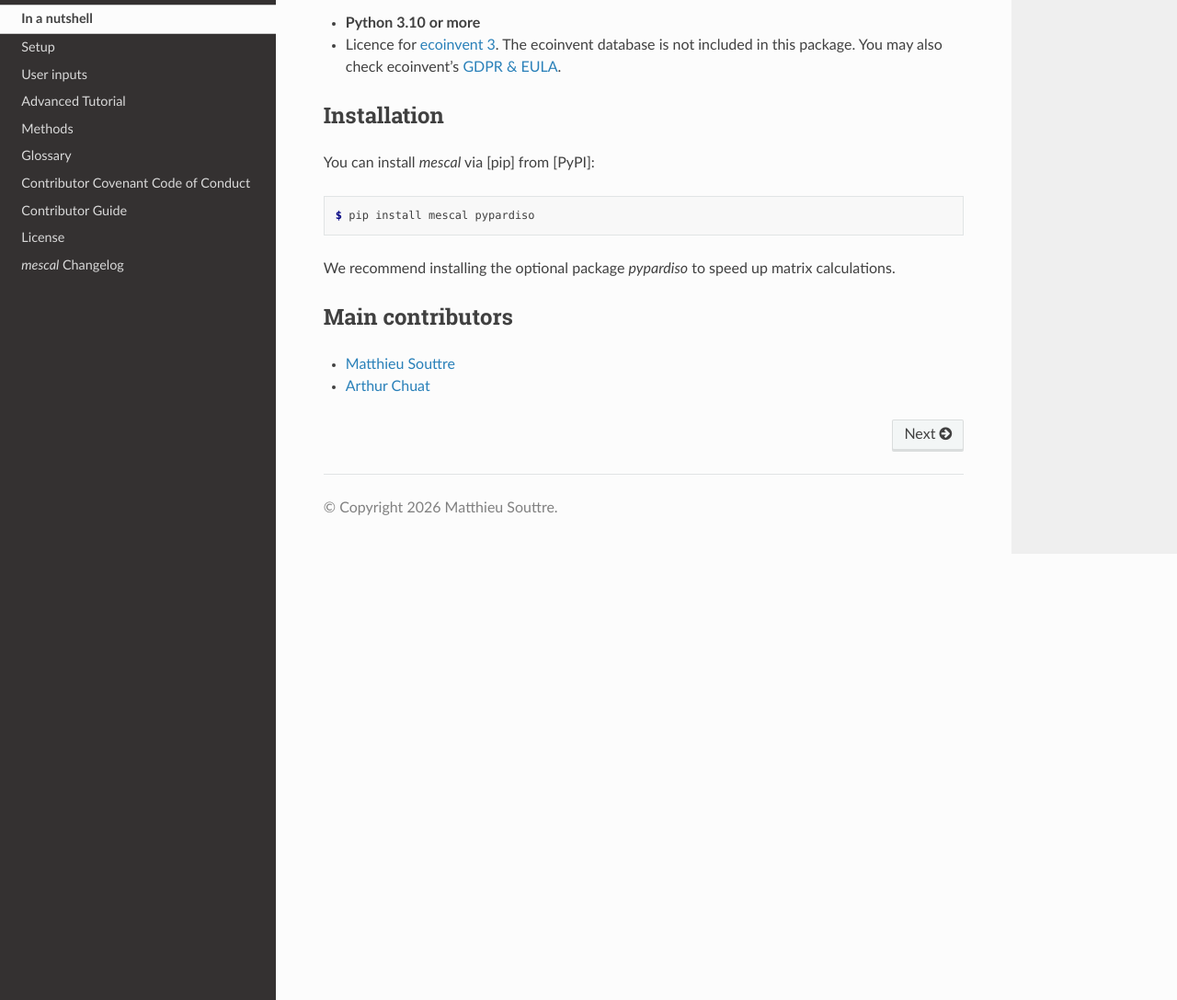
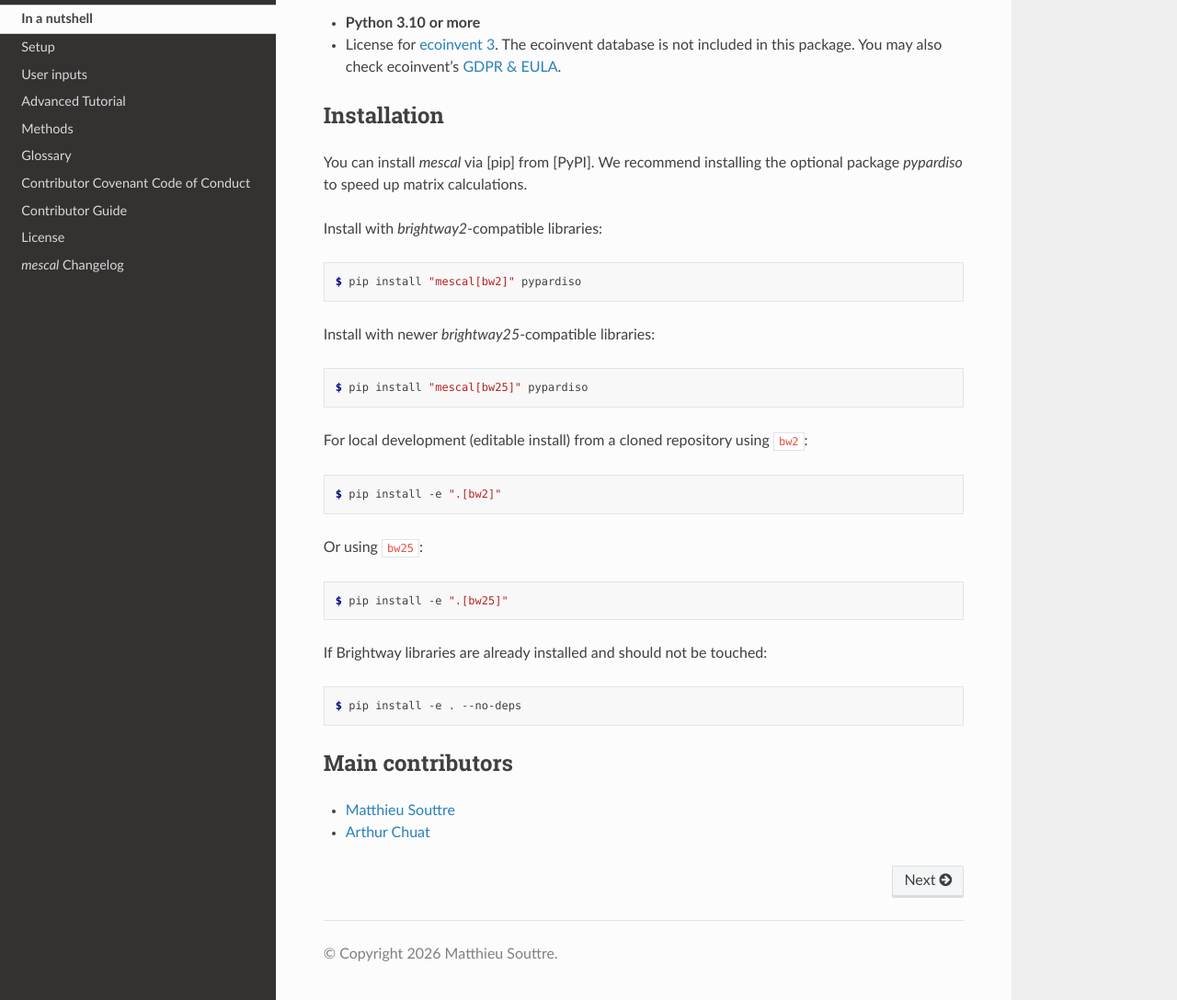
Before and after one commit to matthieu-str/mescal, a Sphinx documentation site: the page built from docs/index.md, in a window 1280 px wide and 1400 px high, scrolled down 1107 px. Shown: the part 313-1400 px from the top of the window at 92% size. Built offline with Sphinx 7.4.7 and the Read the Docs theme 3.1.0, drawn with Linux system fonts in a browser that asks for light colours; pages that are not in the unit, such as notebooks, are missing from menus.

Commit message:
adapted dependencies and installation procedure for specific use with bw2 and bw25

````diff
--- a/docs/index.md
+++ b/docs/index.md
@@ -31,17 +31,36 @@ You can also specify the version of _mescal_ you used in your publication, e.g.,
 ## Requirements
 
 - **Python 3.10 or more**
-- Licence for [ecoinvent 3](https://ecoinvent.org/). The ecoinvent database is not included in this package. You may also check ecoinvent's [GDPR & EULA](https://ecoinvent.org/gdpr-eula/).
+- License for [ecoinvent 3](https://ecoinvent.org/). The ecoinvent database is not included in this package. You may also check ecoinvent's [GDPR & EULA](https://ecoinvent.org/gdpr-eula/).
 
 ## Installation
 
-You can install _mescal_ via [pip] from [PyPI]:
+You can install _mescal_ via [pip] from [PyPI].
+We recommend installing the optional package _pypardiso_ to speed up matrix calculations.
 
+Install with _brightway2_-compatible libraries:
 ```console
-$ pip install mescal pypardiso
+$ pip install "mescal[bw2]" pypardiso
 ```
 
-We recommend installing the optional package _pypardiso_ to speed up matrix calculations.
+Install with newer _brightway25_-compatible libraries:
+```console
+$ pip install "mescal[bw25]" pypardiso
+```
+
+For local development (editable install) from a cloned repository using `bw2`:
+```console
+$ pip install -e ".[bw2]"
+```
+Or using `bw25`:
+```console
+$ pip install -e ".[bw25]"
+```
+
+If Brightway libraries are already installed and should not be touched:
+```console
+$ pip install -e . --no-deps
+```
 
 ## Main contributors
 
````
Also changed, not shown: README.md (+23 -4 lines), docs/content/setup.md (+1 -1 lines), pyproject.toml (+10 -1 lines).
